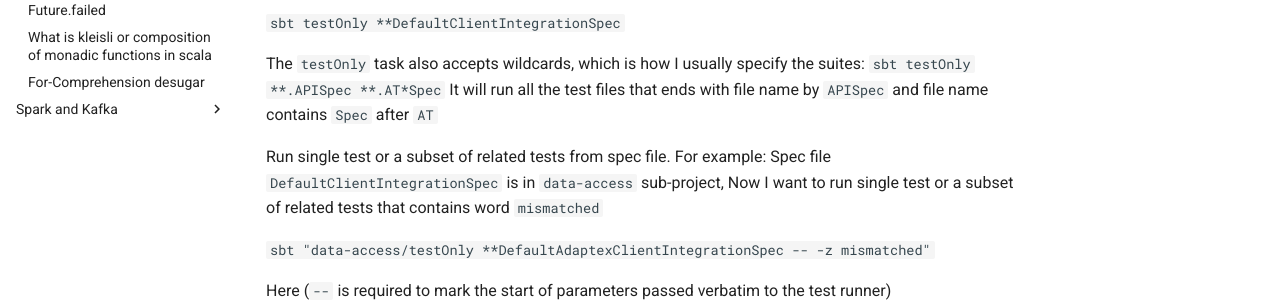
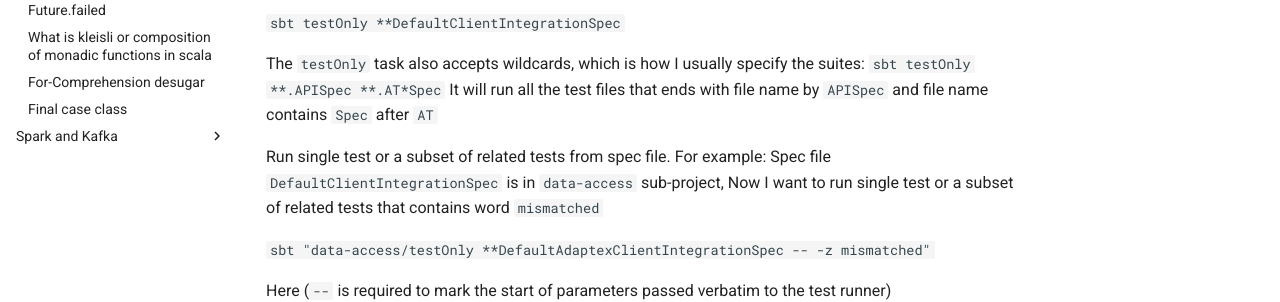
Before and after one commit to abdheshkumar/abdheshkumar.github.io, an MkDocs documentation site: the page built from docs/sbt-testonly.md, in a window 1280 px wide. Shown: the part 362-664 px from the top of the page. Built offline with MkDocs 1.6.1 and Material for MkDocs 9.7.7, drawn with Linux system fonts in a browser that asks for light colours.

Commit message:
Link page

```diff
--- a/mkdocs.yml
+++ b/mkdocs.yml
@@ -63,6 +63,7 @@ nav:
       - 'When should you use Future, Future.successful and Future.failed': 'when-should-you-use-future-future-successful-future-failed.md'
       - 'What is kleisli or composition of monadic functions in scala': 'what-is-kleisli-or-composition-of-monadic-functions-in-scala.md'
       - 'For-Comprehension desugar': 'scala-for-comprehension-desugar.md'
+      - 'Final case class': 'final-case-class.md'
   - 'Spark and Kafka':
       - 'Spark why should we not use inferschema=true with-dataframe': 'spark-why-should-we-not-use-inferschema-true-with-dataframe.md'
       - 'Easy and fast way of installing java scala and spark': 'easy-and-fast-way-of-installing-java-scala-and-spark.md'
```
